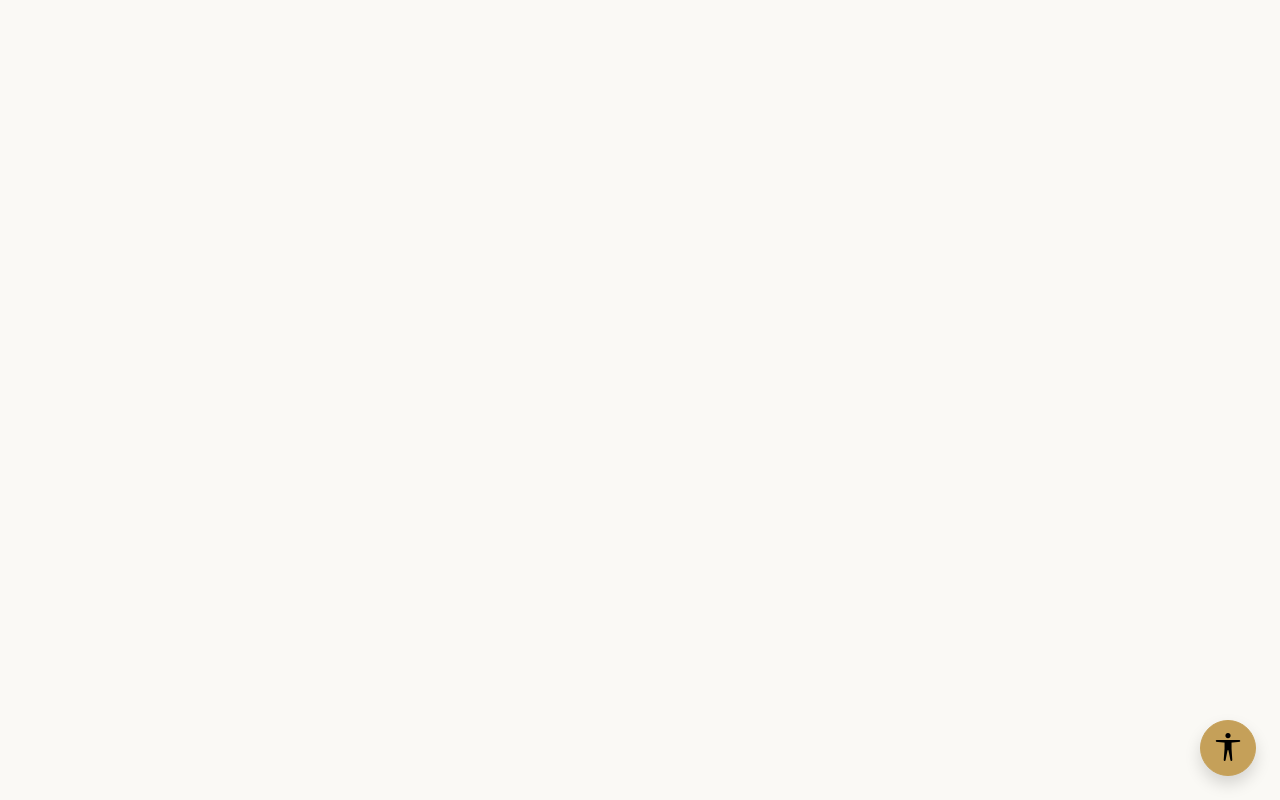
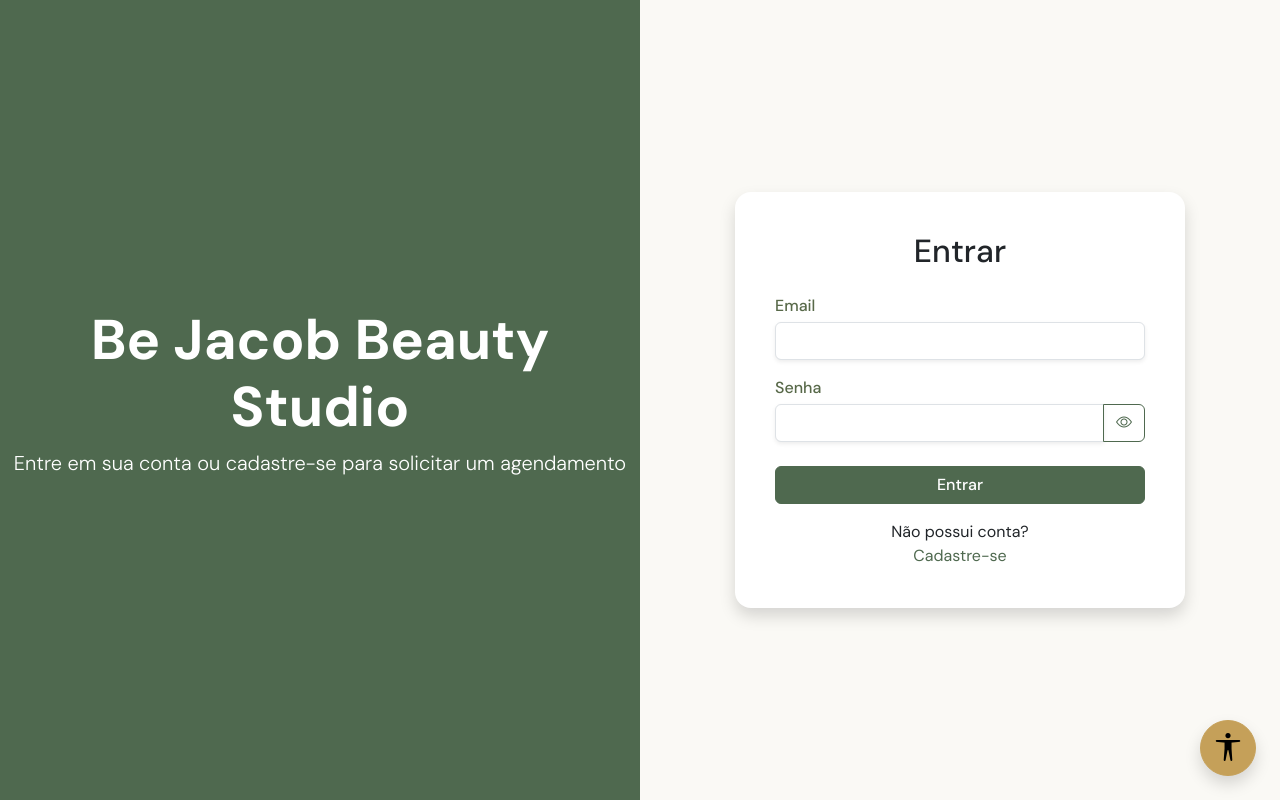
Before and after one commit to PI-FatecZL/BeJacob-Frontend, a React (Vite) app: page /login in a window 1280 px wide. Before the commit this address had no page. Built offline with nearby package versions, Linux system fonts and the light colour scheme; no server answers.

Commit message:
feat: implementando login

```diff
--- a/src/api/api.ts
+++ b/src/api/api.ts
@@ -1,6 +1,6 @@
 import axios from "axios";
 
-const API_URL = import.meta.env.VITE_API_URL || 'http://localhost:8080'
+const API_URL = import.meta.env.VITE_API_URL || 'http://localhost:8080';
 
 // configurando endpoint padrão do backend
 export const api = axios.create({
@@ -15,13 +15,13 @@ api.interceptors.request.use(
     (config) => {
         const token = localStorage.getItem("token");
 
-        if (token) {
+        // Só adiciona o cabeçalho se houver token E a rota NÃO for de autenticação
+        if (token && !config.url?.includes("/auth/")) {
             config.headers.Authorization = `Bearer ${token}`;
         }
 
         return config;
     },
-
     (error) => {
         return Promise.reject(error);
     }
--- a/src/assets/sass/main.scss
+++ b/src/assets/sass/main.scss
@@ -31,16 +31,10 @@ $letter-spacing: (
 @import '../../../node_modules/bootstrap/scss/mixins';
 @import '../../../node_modules/bootstrap/scss/utilities';
 
-$utilities: map-merge(
-  $utilities,
-  (
-    "letter-spacing": (
-      property: letter-spacing,
-      class: ls,
-      values: $letter-spacing
-    )
-  )
-);
+$utilities: map-merge($utilities,
+    ("letter-spacing": (property: letter-spacing,
+        class: ls,
+        values: $letter-spacing )));
 
 // cormorant garamond
 @import url('https://fonts.googleapis.com/css2?family=Cormorant+Garamond:ital,wght@0,300..700;1,300..700&display=swap');
@@ -89,9 +83,23 @@ body {
 }
 
 @keyframes bounce {
-  0%, 100% { transform: translateY(0); }
-  50% { transform: translateY(5px); }
+
+  0%,
+  100% {
+    transform: translateY(0);
+  }
+
+  50% {
+    transform: translateY(5px);
+  }
 }
+
 .animate-bounce {
   animation: bounce 2s infinite;
 }
+
+// customização do estado de foco dos inputs do sistema
+.input-custom-focus:focus {
+  border-color: #4F694F !important;
+  outline: 0 !important;
+}
--- /dev/null
+++ b/src/components/auth/AuthBanner.tsx
@@ -0,0 +1,15 @@
+export default function AuthBanner() {
+    return(
+        <div className="col-md-6 d-none d-md-flex bg-primary text-white justify-content-center align-items-center">
+            <div className="text-center">
+                <h1 className="display-4 fw-bold">
+                    Be Jacob Beauty Studio
+                </h1>
+
+                <p className="lead">
+                    Entre em sua conta ou cadastre-se para solicitar um agendamento
+                </p>
+            </div>
+        </div>
+    );
+}
--- /dev/null
+++ b/src/components/form/Input.tsx
@@ -0,0 +1,48 @@
+import type { ChangeEvent } from "react";
+
+interface InputProps {
+    label?: string;
+    margin?: string;
+    type?: string;
+    value?: string | number;
+    onChange?: (e: ChangeEvent<HTMLInputElement>) => void;
+    minLength?: number;
+    maxLength?: number;
+    required?: boolean;
+    disabled?: boolean;
+    placeholder?: string;
+    size?: "sm" | "lg" | string;
+}
+
+export default function Input({
+    label,
+    margin,
+    type = "text",
+    value,
+    onChange,
+    minLength,
+    maxLength,
+    required = false,
+    disabled = false,
+    placeholder,
+    size
+}: InputProps) {
+    const sizeClass = size === "sm" ? "form-control-sm" : size === "lg" ? "form-control-lg" : "";
+
+    return (
+        <div className={margin}>
+            {label && <label className="mb-1 form-label fw-medium text-secondary">{label}</label>}
+            <input
+                type={type}
+                className={`form-control ${sizeClass} border-1 shadow-sm input-custom-focus`.trim()}
+                value={value}
+                onChange={onChange}
+                minLength={minLength}
+                maxLength={maxLength}
+                required={required}
+                disabled={disabled}
+                placeholder={placeholder}
+            />
+        </div>
+    );
+}
--- /dev/null
+++ b/src/components/form/InputSenha.tsx
@@ -0,0 +1,52 @@
+import { useState, type ChangeEvent } from "react";
+
+interface InputSenhaProps {
+  margin?: string;
+  value?: string;
+  onChange?: (e: ChangeEvent<HTMLInputElement>) => void;
+  label?: string;
+  placeholder?: string;
+  disabled?: boolean;
+  required?: boolean;
+}
+
+export default function InputSenha({
+  margin,
+  value,
+  onChange,
+  label = "Senha",
+  placeholder,
+  disabled = false,
+  required = true
+}: InputSenhaProps) {
+  const [visibilidadeSenha, setVisibilidadeSenha] = useState(false);
+
+  const alterarVisibilidadeSenha = () => {
+    setVisibilidadeSenha((antigoValor) => !antigoValor);
+  };
+
+  return (
+    <div className={margin}>
+      {label && <label className="mb-1 form-label fw-medium text-secondary">{label}</label>}
+      <div className="input-group mb-3">
+        <input
+          type={visibilidadeSenha ? "text" : "password"}
+          className="form-control border-1 shadow-sm input-custom-focus"
+          value={value}
+          onChange={onChange}
+          placeholder={placeholder}
+          disabled={disabled}
+          required={required}
+        />
+        <button
+          type="button"
+          className="btn btn-outline-primary"
+          onClick={alterarVisibilidadeSenha}
+          disabled={disabled}
+        >
+          <i className={`bi ${visibilidadeSenha ? "bi-eye-slash" : "bi-eye"}`}></i>
+        </button>
+      </div>
+    </div>
+  );
+}
--- /dev/null
+++ b/src/components/ui/Alert.tsx
@@ -0,0 +1,14 @@
+interface AlertProps {
+    mensagem: string;
+}
+
+export default function Alert({mensagem} : AlertProps) {
+    if (!mensagem) return null;
+
+    return (
+        <div className="alert alert-danger d-flex align-items-center mb-3 py-2 px-3 small border-0 shadow-sm animate__animated animate__fadeIn" role="alert">
+            <i className="bi bi-exclamation-triangle-fill me-2"></i>
+            <div>{mensagem}</div>
+        </div>
+    );
+}
--- /dev/null
+++ b/src/pages/auth/Login.tsx
@@ -0,0 +1,81 @@
+import { Link, useNavigate } from "react-router-dom";
+import AuthBanner from "../../components/auth/AuthBanner";
+import Input from "../../components/form/Input";
+import InputSenha from "../../components/form/InputSenha";
+import Alert from "../../components/ui/Alert";
+import { useState, type FormEvent } from "react";
+import { authService } from "../../services/authService";
+
+export default function Login() {
+    // definindo estados das informações do formulário
+    const [email, setEmail] = useState("");
+    const [senha, setSenha] = useState("");
+
+    const [erro, setErro] = useState("");
+
+    // gerenciador de navegação para uso das rotas definidas em AppRoutes
+    const navigate = useNavigate();
+
+    const handleSubmit = async (e: FormEvent) => {
+        e.preventDefault();
+
+        try {
+            await authService.login({
+                email: email,
+                password: senha
+            });
+            navigate("/dashboard")
+        } catch (error) {
+            console.error(error);
+            setErro("E-mail ou senha inválidos. Tente novamente.");
+        }
+    }
+
+    return(
+        <div className="container-fluid vh-100">
+            <div className="row h-100">
+                <AuthBanner />
+
+                <div className="col-md-6 d-flex justify-content-center align-items-center">
+                    <div className="card shadow rounded-4 border-0 p-4"
+                        style={{ width: "100%", maxWidth: "450px" }}>
+                        <div className="card-body">
+                            <h2 className="text-center mb-4">Entrar</h2>
+
+                            <form onSubmit={handleSubmit}>
+                                <Alert mensagem={erro} />
+
+                                <Input
+                                    label="Email"
+                                    margin="mb-3"
+                                    type="email"
+                                    value={email}
+                                    onChange={(e) => setEmail(e.target.value)}
+                                    required
+                                />
+
+                                <InputSenha
+                                    margin="mb-4"
+                                    value={senha}
+                                    onChange={(e) => setSenha(e.target.value)}
+                                />
+
+                                <button type="submit" className="btn btn-primary w-100 fw-medium">Entrar</button>
+                            </form>
+
+                            <div className="text-center mt-3">
+                                <span>Não possui conta?</span>
+
+                                <br />
+
+                                <Link to="/register" className="text-decoration-none">
+                                    Cadastre-se
+                                </Link>
+                            </div>
+                        </div>
+                    </div>
+                </div>
+            </div>
+        </div>
+    );
+}
--- a/src/routes/AppRoutes.tsx
+++ b/src/routes/AppRoutes.tsx
@@ -1,5 +1,6 @@
 import { Routes, Route } from 'react-router-dom'
 import LandingPage from '../pages/LandingPage';
+import Login from '../pages/auth/Login';
 
 export default function AppRoutes() {
     return (
@@ -10,6 +11,13 @@ export default function AppRoutes() {
                     <LandingPage />
                 }
             />
+
+            <Route
+                path={"/login"}
+                element={
+                    <Login />
+                }
+            />
         </Routes>
     );
 }
--- /dev/null
+++ b/src/services/authService.ts
@@ -0,0 +1,39 @@
+import { api } from "../api/api";
+import type { DataToken, LoginRequest, RegisterUserRequest, RegisterUserResponse } from "../types/user";
+
+export const authService = {
+    login: async(dados: LoginRequest): Promise<DataToken> => {
+        const response = await api.post<DataToken>('/auth/login', dados);
+
+        if (response.data && response.data.tokenJWT) {
+            localStorage.setItem("token", response.data.tokenJWT);
+        }
+
+        return response.data;
+    },
+
+    register: async(dados: RegisterUserRequest): Promise<RegisterUserResponse> => {
+        const response = await api.post<RegisterUserResponse>('/auth/register', dados);
+
+        if (response.status === 200 || response.status === 201) {
+            await authService.login({
+                email: dados.email,
+                password: dados.password
+            });
+        }
+
+        return response.data;
+    },
+
+    logout(): void {
+        localStorage.removeItem("token");
+    },
+
+    getToken(): string | null {
+        return localStorage.getItem("token");
+    },
+
+    isAuthenticated(): boolean {
+        return !!localStorage.getItem("token");
+    }
+}
```
Also changed, not shown: src/types/user.ts (added, +27 -0 lines).
